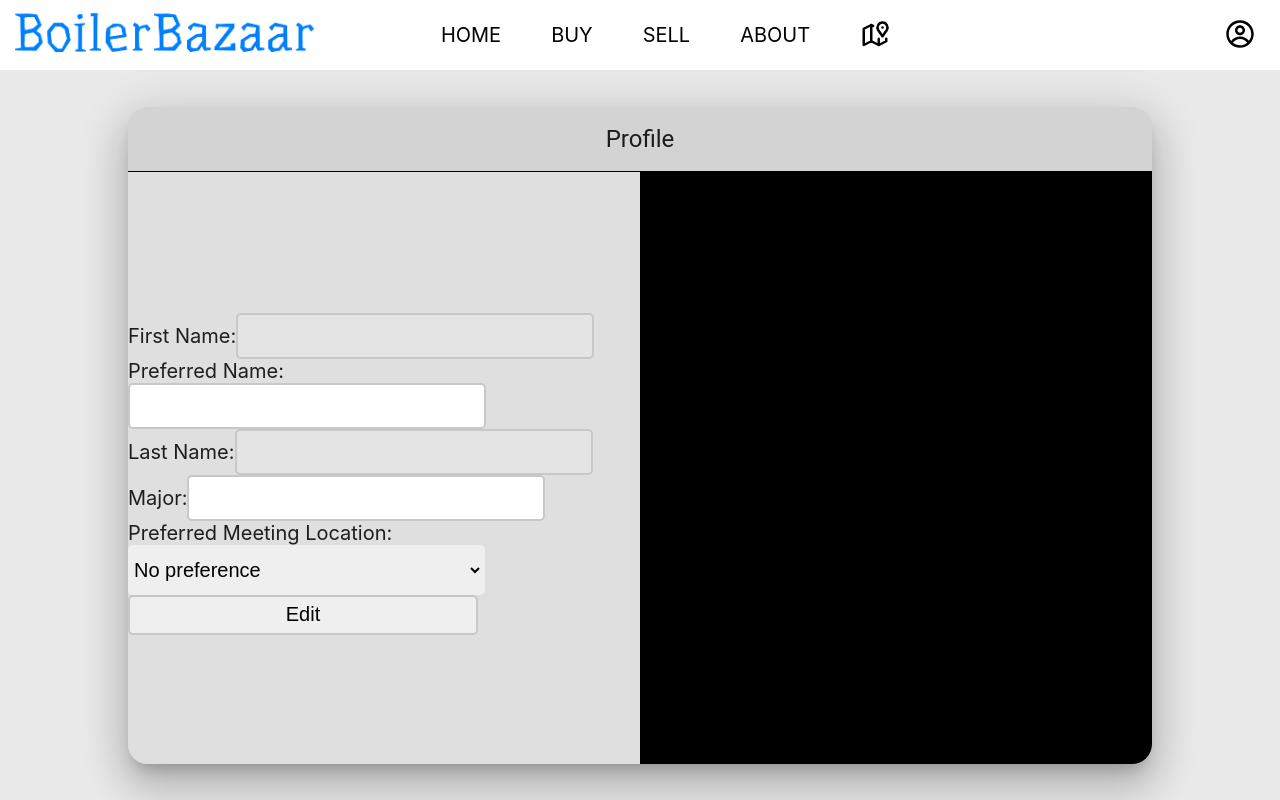
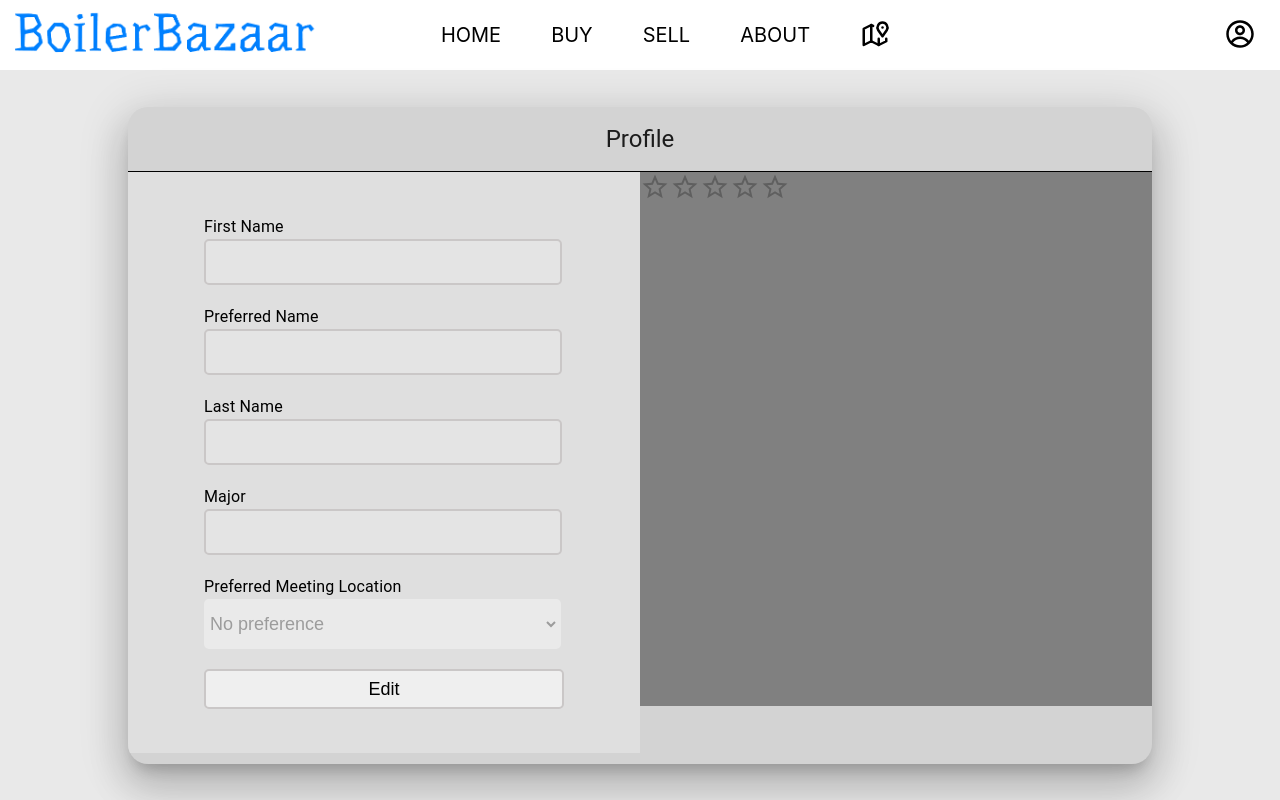
Before and after one commit to wang4621/boilerbazaar, a React (Create React App) app: page /profile in a window 1280 px wide. Built offline with nearby package versions, Linux system fonts and the light colour scheme.

Commit message:
added profile ui

```diff
--- a/src/pages/Profile.css
+++ b/src/pages/Profile.css
@@ -1,6 +1,6 @@
 .profileDisplay input {
     border-radius: 5px;
-    font-size: 20px;
+    font-size: 18px;
     height: 40px;
     border: 2px solid rgb(202, 199, 199);
     width: 350px;
@@ -16,14 +16,14 @@
 
 .profileDisplay select {
     border-radius: 5px;
-    font-size: 20px;
+    font-size: 18px;
     height: 50px;
     width: 357px;
     border: 2px solid transparent;
 }
 
-.profileDisplay label {
-    font-size:20px
+.profileDisplay #edit {
+    width:360px;
 }
 
 .profileDisplay {
@@ -37,10 +37,11 @@
     display: flex;
     align-items: center;
     justify-content: center;
+    flex-direction: column;
 }
 
 .profileBoxDisplay {
     display: flex;
     flex-direction: row;
-    height: 100%;
+    height: 88.5%;
 }
--- a/src/pages/Profile.js
+++ b/src/pages/Profile.js
@@ -1,9 +1,10 @@
 import './Profile.css'
 import Card from '@mui/material/Card'
 import CardHeader from '@mui/material/CardHeader';
-// import Rating from '@mui/material/Rating';
+import Rating from '@mui/material/Rating';
 import Divider from '@mui/material/Divider';
 import Box from '@mui/material/Box';
+import Typography from '@mui/material/Typography';
 
 function editProfile() {
 
@@ -20,34 +21,32 @@ function Profile () {
                 <CardHeader title="Profile" sx={{textAlign: 'center'}}></CardHeader>
                 <Divider variant='fullWidth' sx={{borderBottomColor: 'black'}}/>
                 <div className="profileBoxDisplay">
-                    <Box sx={{width: '50%', height: '92%', backgroundColor: 'rgb(223, 223, 223)'}} className="profileFormDisplay">
-                        <div className="profileFormDisplay">
+                    <Box sx={{width: '50%', height: '100%', backgroundColor: 'rgb(223, 223, 223)'}} className="profileFormDisplay">
                             <form onSubmit={editProfile}>
-                                <label>First Name:</label>
+                                <Typography  variant="body1" color="black">First Name</Typography>
                                 <input type="text" disabled/>
-                                <br/>
-                                <label>Preferred Name:</label>
-                                <input type="text"/>
-                                <br/>
-                                <label>Last Name:</label>
+                                <br/><br/>
+                                <Typography  variant="body1" color="black">Preferred Name</Typography>
                                 <input type="text" disabled/>
-                                <br/>
-                                <label>Major:</label>
-                                <input type="text"/>
-                                <br/>
-                                <label>Preferred Meeting Location:</label>
-                                <select>
+                                <br/><br/>
+                                <Typography  variant="body1" color="black">Last Name</Typography>
+                                <input type="text" disabled/>
+                                <br/><br/>
+                                <Typography  variant="body1" color="black">Major</Typography>
+                                <input type="text" disabled/>
+                                <br/><br/>
+                                <Typography  variant="body1" color="black">Preferred Meeting Location</Typography>
+                                <select disabled>
                                     <option value="none" selected>No preference</option>
                                     <option value="public">Public</option>
                                     <option value="front">In front of house/apt</option>
                                 </select>
-                                <br/>
-                                <input type="submit" value="Edit" />
+                                <br/><br/>
+                                <input type="submit" value="Edit" id="edit"/>
                             </form>
-                        </div>
                     </Box>
-                    <Box sx={{width: '50%', height: '92%', backgroundColor: 'black'}} className="profileFormDisplay">
-
+                    <Box sx={{width: '50%', height: '92%', backgroundColor: 'grey'}}>
+                        <Rating name="read-only" readOnly size="large"/>
                     </Box>
                 </div>
             </Card>
--- a/src/pages/Sell.js
+++ b/src/pages/Sell.js
@@ -102,24 +102,24 @@ function Sell () {
                                     <br/>
                                     <Typography variant="h6" color="black" sx={{fontWeight:'bold'}}>
                                         Author
-                                        <Typography variant="body1" color="black" id="previewAuthor"></Typography>
+                                        <Typography variant="body1" color="black" id="previewAuthor"/>
                                     </Typography>
                                     <Typography variant="h6" color="black" sx={{fontWeight:'bold'}}>
                                         ISBN
-                                        <Typography variant="body1" color="black" id="previewISBN"></Typography>
+                                        <Typography variant="body1" color="black" id="previewISBN"/>
                                     </Typography>
                                     <Typography variant="h6" color="black" sx={{fontWeight:'bold'}}>
                                         Edition
-                                        <Typography variant="body1" color="black" id="previewEdition"></Typography>
+                                        <Typography variant="body1" color="black" id="previewEdition"/>
                                     </Typography>
                                     <Typography variant="h6" color="black" sx={{fontWeight:'bold'}}>
                                         Condition
-                                        <Typography variant="body1" color="black" id="previewCondition"></Typography>
+                                        <Typography variant="body1" color="black" id="previewCondition"/>
                                     </Typography>
                                     <br/>
                                     <Typography variant="h6" color="black" sx={{fontWeight:'bold'}}>
                                         Description
-                                        <Typography variant="body1" color="black" id="previewDescription"></Typography>
+                                        <Typography variant="body1" color="black" id="previewDescription"/>
                                     </Typography>
                                     <br/><br/>
                                 </CardContent>
```
